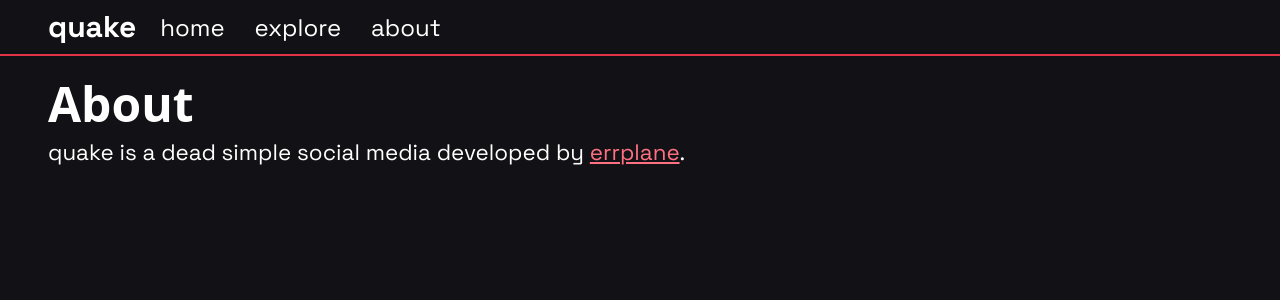
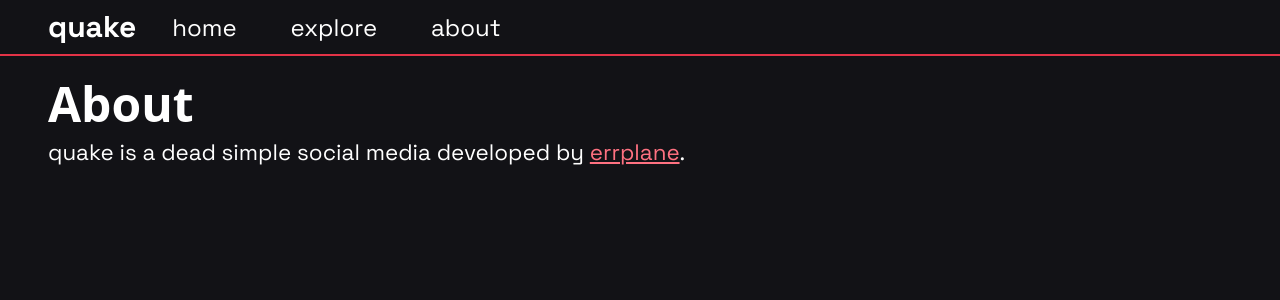
Before and after one commit to quaakesocial/client, a SvelteKit app: page /about in a window 1280 px wide. Shown: the top 300 px of the page. Built offline with nearby package versions, Linux system fonts and the light colour scheme; no server answers; a web font is replaced by a local one.

Commit message:
idk what i did i just came back to this lel

```diff
--- a/src/app.css
+++ b/src/app.css
@@ -42,6 +42,10 @@ a:not(nav a, button, .btn) {
   @apply underline transition duration-300 text-primary-300 cursor-pointer hover:text-primary-100;
 }
 
+#navlink {
+  @apply hover:bg-zinc-900 rounded-[0.30rem] py-1 px-3 transition duration-300
+}
+
 button, .btn {
   @apply bg-primary-400 px-3 py-2 rounded-md border-slate-800 border-2 transition duration-300 hover:bg-primary-500;
 }
--- a/src/lib/Nav.svelte
+++ b/src/lib/Nav.svelte
@@ -1,3 +1,3 @@
-<nav class="bg-inherit border-b-primary-500 border-b-2 h-14 w-auto flex items-center space-x-6">
+<nav class="static bg-inherit border-b-primary-500 border-b-2 h-14 w-auto flex items-center space-x-6">
   <slot />
 </nav>
--- a/src/lib/NavLink.svelte
+++ b/src/lib/NavLink.svelte
@@ -3,7 +3,7 @@
 </script>
 
 {#if !title}
-  <a href="{href}" class="text-2xl"><slot /></a>
+  <a href="{href}" id="navlink" class="text-2xl"><slot /></a>
 {:else}
   <a href="{href}" class="ml-12 text-3xl font-black"><slot /></a>
 {/if}
--- a/src/lib/User.svelte
+++ b/src/lib/User.svelte
@@ -42,7 +42,7 @@
   } */
   import Post from '$lib/Post.svelte'
 
-  export let user;
+  export let user: any;
 </script>
 
 <!-- <div class="bg-primary-500 w-[50em] p-4 rounded">
--- a/src/routes/+layout.svelte
+++ b/src/routes/+layout.svelte
@@ -4,6 +4,7 @@
   import Nav from '$lib/Nav.svelte';
   import NavLink from '$lib/NavLink.svelte';
   import NewPost from '$lib/NewPost.svelte';
+  import { fade } from 'svelte/transition';
 
   import type { LayoutData } from './$types';
 
@@ -71,7 +72,7 @@
   </button>
 
   {#if isOverlayOpen}
-    <div on:click={() => isOverlayOpen = false} class="w-screen h-screen fixed top-0 left-0 flex justify-center items-center bg-black opacity-90 z-[9999999]">
+    <div transition:fade={{ delay: 250, duration: 300}} on:click={() => isOverlayOpen = false} class="w-screen h-screen fixed top-0 left-0 flex justify-center items-center bg-black opacity-90 z-[9999999]">
       <div on:click|stopPropagation class="bg-white/5 px-6 py-4 rounded-md opacity-1">
         <a on:click={() => isOverlayOpen = false} class="float-right text-3xl !text-white !no-underline">x</a>
         <NewPost />
```
